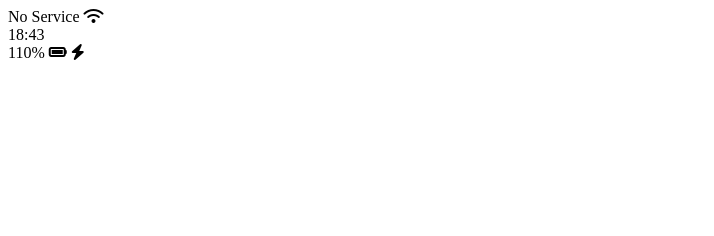
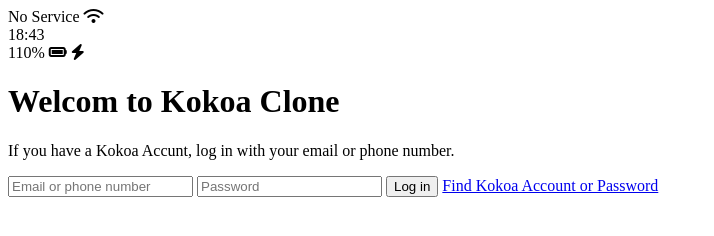
Before and after one commit to eagleduk/kokoa-clone, a plain HTML site: page index.html in a window 1280 px wide. Shown: the whole page, without its empty margins (0-714 px from the left). Drawn offline with Linux system fonts and the light colour scheme.

Commit message:
#6.4 Sign Up Screen part Two

```diff
--- a/index.html
+++ b/index.html
@@ -22,8 +22,26 @@
             <i class="fas fa-battery-full"></i>
             <i class="fas fa-bolt"></i>
         </div>
+    </div>
 
-    </div>
+    <header>
+        <h1>
+            Welcom to Kokoa Clone
+        </h1>
+        <p>
+            If you have a Kokoa Accunt, log in with your email or phone number.
+        </p>
+    </header>
+
+    <form id="login-form">
+        <input type="text" placeholder="Email or phone number" />
+        <input type="password" placeholder="Password" />
+        <input type="submit" value="Log in" />
+        <a href="#">
+            Find Kokoa Account or Password
+        </a>
+    </form>
+
     <script src="https://kit.fontawesome.com/6478f529f2.js" crossorigin="anonymous"></script>
 </body>
 
```
